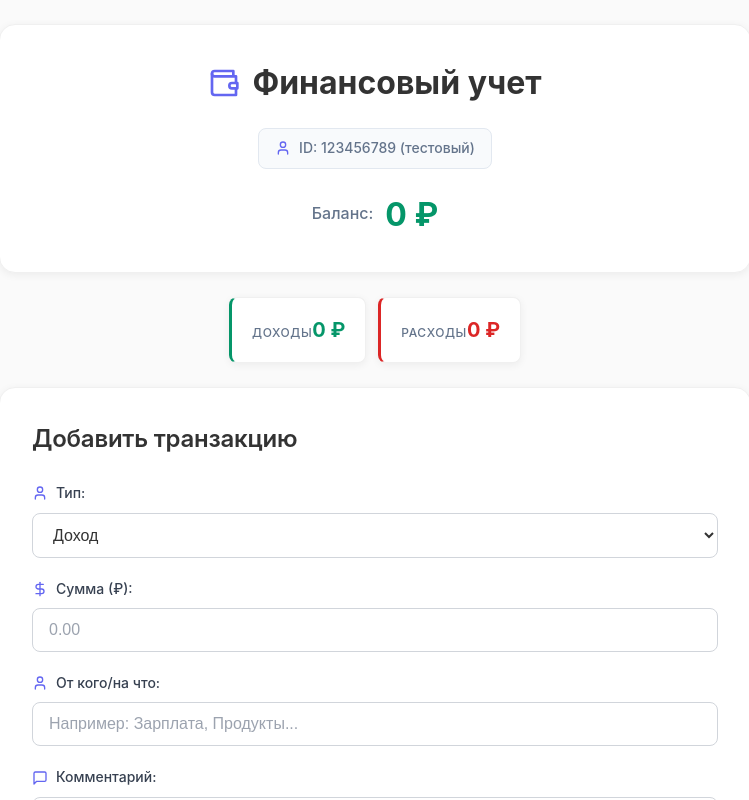
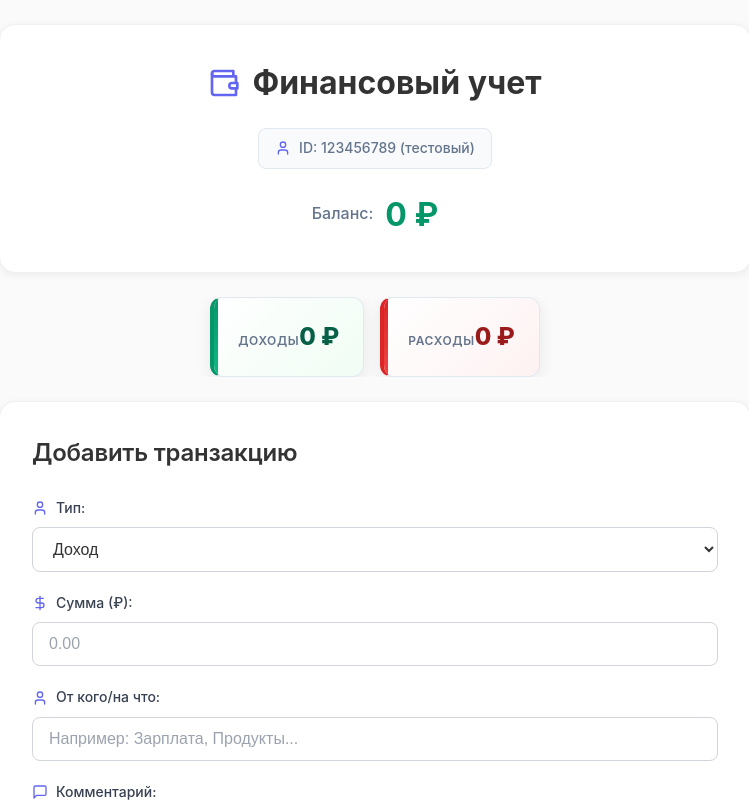
Before and after one commit to burkovmu/my_buh_tg, a React (Vite) app: page / in a window 1280 px wide. Shown: the top 800 px of the page, without its empty margins (265-1014 px from the left). Built offline with nearby package versions, Linux system fonts and the light colour scheme.

Commit message:
Make stats cards always horizontal and more beautiful with gradients

```diff
--- a/src/index.css
+++ b/src/index.css
@@ -112,56 +112,112 @@ body {
 /* Статистика */
 .stats {
   display: flex;
-  gap: 12px;
+  gap: 16px;
   margin-bottom: 24px;
   justify-content: center;
+  flex-wrap: nowrap;
+  overflow-x: auto;
+  scrollbar-width: none;
+  -ms-overflow-style: none;
+}
+
+.stats::-webkit-scrollbar {
+  display: none;
 }
 
 .stat-item {
-  background: #ffffff;
-  border-radius: 8px;
-  padding: 16px 20px;
+  background: linear-gradient(135deg, #ffffff 0%, #f8fafc 100%);
+  border-radius: 12px;
+  padding: 20px 24px;
   text-align: center;
-  box-shadow: 0 2px 8px rgba(0, 0, 0, 0.06);
-  border: 1px solid #f0f0f0;
-  transition: transform 0.2s ease;
-  min-width: 120px;
+  box-shadow: 0 4px 16px rgba(0, 0, 0, 0.08);
+  border: 1px solid #e2e8f0;
+  transition: all 0.3s ease;
+  min-width: 140px;
   flex: 0 0 auto;
+  position: relative;
+  overflow: hidden;
+}
+
+.stat-item::before {
+  content: '';
+  position: absolute;
+  top: 0;
+  left: 0;
+  right: 0;
+  bottom: 0;
+  background: linear-gradient(135deg, rgba(255, 255, 255, 0.1), transparent);
+  border-radius: 12px;
+  opacity: 0;
+  transition: opacity 0.3s ease;
 }
 
 .stat-item:hover {
-  transform: translateY(-1px);
+  transform: translateY(-3px);
+  box-shadow: 0 8px 24px rgba(0, 0, 0, 0.12);
+}
+
+.stat-item:hover::before {
+  opacity: 1;
 }
 
 .stat-item.income {
-  border-left: 3px solid #059669;
+  border-left: 4px solid #059669;
+  background: linear-gradient(135deg, #ffffff 0%, #f0fdf4 100%);
+}
+
+.stat-item.income::after {
+  content: '';
+  position: absolute;
+  top: 0;
+  left: 0;
+  width: 4px;
+  height: 100%;
+  background: linear-gradient(180deg, #059669 0%, #10b981 100%);
+  border-radius: 12px 0 0 12px;
 }
 
 .stat-item.expense {
-  border-left: 3px solid #dc2626;
+  border-left: 4px solid #dc2626;
+  background: linear-gradient(135deg, #ffffff 0%, #fef2f2 100%);
+}
+
+.stat-item.expense::after {
+  content: '';
+  position: absolute;
+  top: 0;
+  left: 0;
+  width: 4px;
+  height: 100%;
+  background: linear-gradient(180deg, #dc2626 0%, #ef4444 100%);
+  border-radius: 12px 0 0 12px;
 }
 
 .stat-label {
   font-size: 0.75rem;
   color: #64748b;
-  font-weight: 500;
-  margin-bottom: 6px;
+  font-weight: 600;
+  margin-bottom: 8px;
   text-transform: uppercase;
   letter-spacing: 0.05em;
+  position: relative;
+  z-index: 1;
 }
 
 .stat-value {
-  font-size: 1.25rem;
-  font-weight: 700;
-  color: #333;
+  font-size: 1.5rem;
+  font-weight: 800;
+  color: #1e293b;
+  position: relative;
+  z-index: 1;
 }
 
 .stat-value.income {
-  color: #059669;
+  color: #065f46;
 }
 
 .stat-value.expense {
-  color: #dc2626;
+  color: #991b1b;
 }
 
 /* Добавление транзакции */
@@ -431,9 +487,13 @@ body {
   }
 
   .stats {
-    flex-direction: column;
-    gap: 8px;
-    align-items: center;
+    gap: 12px;
+    padding: 0 16px;
+  }
+
+  .stat-item {
+    min-width: 120px;
+    padding: 16px 20px;
   }
 
   .header-title {
```
